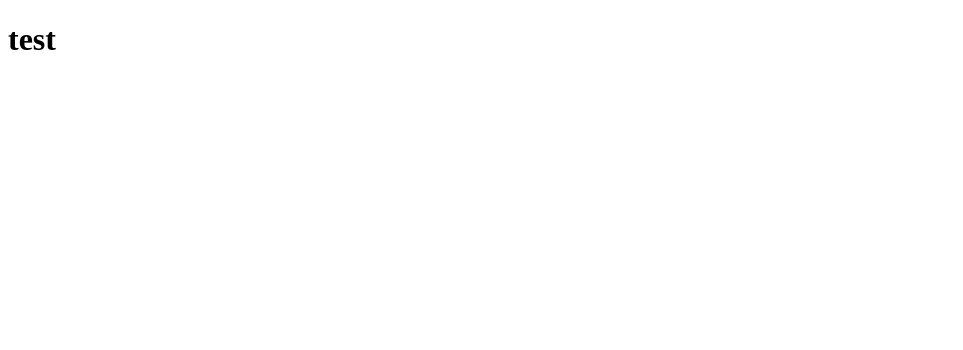
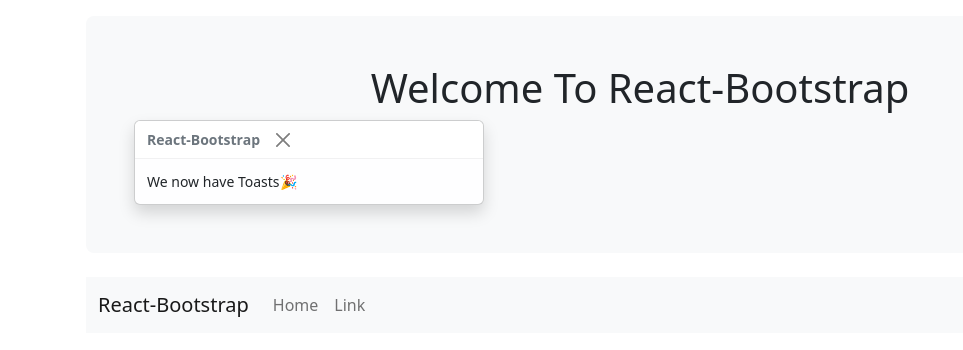
Before and after one commit to faithk7/tc_competitions, a React (Create React App) app in the folder skill_competition_react/my-app/: page / in a window 1280 px wide. Shown: the top 350 px of the page, without its empty margins (0-963 px from the left). Built offline with nearby package versions, Linux system fonts and the light colour scheme.

Commit message:
add navbar to the root

```diff
--- a/skill_competition_react/my-app/package.json
+++ b/skill_competition_react/my-app/package.json
@@ -6,7 +6,10 @@
     "@testing-library/jest-dom": "^5.16.5",
     "@testing-library/react": "^13.4.0",
     "@testing-library/user-event": "^13.5.0",
+    "bootstrap": "^5.2.3",
     "react": "^18.2.0",
+    "react-bootstrap": "^2.7.0",
+    "react-bootstrap-validation": "^0.1.11",
     "react-dom": "^18.2.0",
     "react-router-dom": "^6.7.0",
     "react-scripts": "5.0.1",
--- /dev/null
+++ b/skill_competition_react/my-app/src/App.css
@@ -0,0 +1,3 @@
+.header {
+    text-align: center;
+  }
--- /dev/null
+++ b/skill_competition_react/my-app/src/App.js
@@ -0,0 +1,56 @@
+import React, { useState } from 'react';
+
+import Toast from 'react-bootstrap/Toast';
+import Container from 'react-bootstrap/Container';
+import Button from 'react-bootstrap/Button';
+
+import Nav from 'react-bootstrap/Nav';
+import Navbar from 'react-bootstrap/Navbar';
+import NavDropdown from 'react-bootstrap/NavDropdown';
+
+import './App.css';
+
+const ExampleToast = ({ children }) => {
+  const [show, toggleShow] = useState(true);
+
+  return (
+    <>
+      {!show && <Button onClick={() => toggleShow(true)}>Show Toast</Button>}
+      <Toast show={show} onClose={() => toggleShow(false)}>
+        <Toast.Header>
+          <strong className="mr-auto">React-Bootstrap</strong>
+        </Toast.Header>
+        <Toast.Body>{children}</Toast.Body>
+      </Toast>
+    </>
+  );
+};
+
+const App = () => (
+  <Container className="p-3">
+    <Container className="p-5 mb-4 bg-light rounded-3">
+      <h1 className="header">Welcome To React-Bootstrap</h1>
+      <ExampleToast>
+        We now have Toasts
+        <span role="img" aria-label="tada">
+          🎉
+        </span>
+      </ExampleToast>
+    </Container>
+
+    <Navbar bg="light" expand="lg">
+      <Container>
+        <Navbar.Brand href="#home">React-Bootstrap</Navbar.Brand>
+        {/* <Navbar.Toggle aria-controls="basic-navbar-nav" /> */}
+        <Navbar.Collapse id="basic-navbar-nav">
+          <Nav>
+            <Nav.Link href="#home" class="float-right">Home</Nav.Link>
+            <Nav.Link href="#link" class="floag-right">Link</Nav.Link>
+          </Nav>
+        </Navbar.Collapse>
+      </Container>
+    </Navbar>
+  </Container>
+);
+
+export default App;
--- a/skill_competition_react/my-app/src/index.js
+++ b/skill_competition_react/my-app/src/index.js
@@ -1,68 +1,8 @@
-import React, {Component} from 'react';
-import * as ReactDOM from 'react-dom';
-import Container from 'react-bootstrap/Container';
-import Nav from 'react-bootstrap/Nav';
-import Navbar from 'react-bootstrap/Navbar';
-import NavDropdown from 'react-bootstrap/NavDropdown';
+import React from 'react';
+import ReactDOM from 'react-dom';
+import App from './App';
 
+// Importing the Bootstrap CSS
+import 'bootstrap/dist/css/bootstrap.min.css';
 
-// test out the render functionanlity
-class App extends Component {
-    render() {
-     return (
-        <div>
-        <h1>Welcome to my app!</h1>
-        </div>
-     );
-    }
-}
-
-// create the navbar
-class MyNavBar extends Component {
-    render() {
-        return (
-            <Navbar bg="light" expand="lg">
-              <Container>
-                <Navbar.Brand href="#home">React-Bootstrap</Navbar.Brand>
-                <Navbar.Toggle aria-controls="basic-navbar-nav" />
-                <Navbar.Collapse id="basic-navbar-nav">
-                  <Nav className="me-auto">
-                    <Nav.Link href="#home">Home</Nav.Link>
-                    <Nav.Link href="#link">Link</Nav.Link>
-                    <NavDropdown title="Dropdown" id="basic-nav-dropdown">
-                      <NavDropdown.Item href="#action/3.1">Action</NavDropdown.Item>
-                      <NavDropdown.Item href="#action/3.2">
-                        Another action
-                      </NavDropdown.Item>
-                      <NavDropdown.Item href="#action/3.3">Something</NavDropdown.Item>
-                      <NavDropdown.Divider />
-                      <NavDropdown.Item href="#action/3.4">
-                        Separated link
-                      </NavDropdown.Item>
-                    </NavDropdown>
-                  </Nav>
-                </Navbar.Collapse>
-              </Container>
-            </Navbar>
-        );
-    }
-}
-
-
-class MyNavBarTest extends Component {
-    render() {
-        return (
-            <div><h1>test</h1></div>
-        );
-    }
-}
-
-
-// // create the main panel
-const root = ReactDOM.createRoot(document.getElementById("root"));
-root.render(<MyNavBarTest />);
-// root.render(<App />);
-// // create the panel on the top of the main panel for sign-up/login - update in real-time
-
-//   const root = ReactDOM.createRoot(document.getElementById("root"));
-//   root.render(<App  />);
+ReactDOM.render(<App />, document.getElementById('root'));
```
Also changed, not shown: skill_competition_react/my-app/src/index_2.js (added, +73 -0 lines), 1 other file (tests, documents, lock files or other folders).
